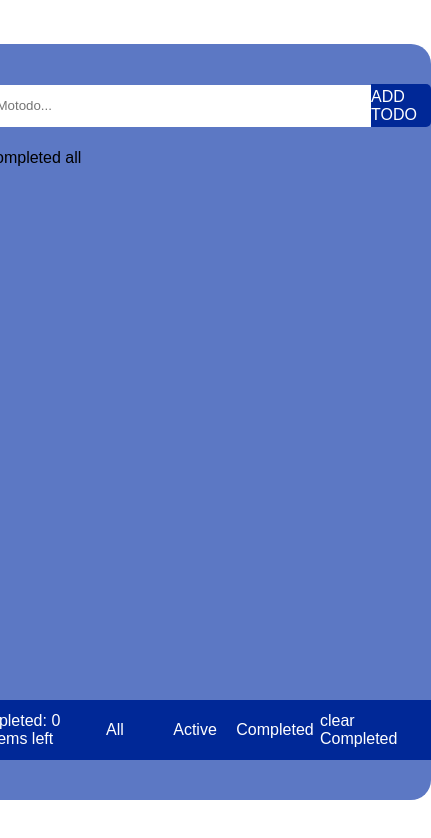
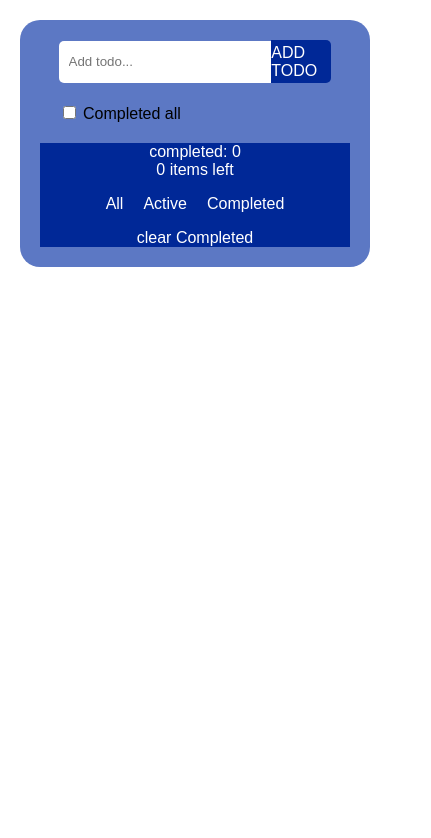
Before and after one commit to AnZoro1/ToDo, a React (Vite) app: page / in a window 390 px wide. Shown: the top 838 px of the page, 431 px wide, since content can reach past the window. Built offline with nearby package versions, Linux system fonts and the light colour scheme; the HTML template or start-up script is replaced by a standard one; a web font is replaced by a local one.

Commit message:
настраиваю адаптив

```diff
--- a/src/modules/Todo/Todo.module.scss
+++ b/src/modules/Todo/Todo.module.scss
@@ -6,7 +6,12 @@
     border-radius: 5px;
     margin-bottom: 5px;
     color: #FFF;
+    padding: 10px; // Добавлено для улучшения внешнего вида на малых экранах
 
+    @media (max-width: 480px) {
+        flex-direction: column;
+        align-items: flex-start;
+    }
 
     .todoContainer {
         display: flex;
@@ -14,12 +19,15 @@
         flex-wrap: wrap;
         width: 400px;
 
+        @media (max-width: 768px) {
+            width: 100%;
+        }
+
         .label {
             display: flex;
             align-items: flex-start;
             font-family: "New Amsterdam", sans-serif;
             font-weight: 400;
-
             cursor: pointer;
             user-select: none;
             position: relative;
@@ -41,7 +49,6 @@
                 cursor: pointer;
                 height: 0;
                 width: 0;
-
             }
 
             // Добавляем кастомный чекбокс как отдельный элемент
@@ -71,8 +78,6 @@
                 border: solid white;
                 border-width: 0 2px 2px 0;
             }
-
-
         }
     }
 
@@ -83,7 +88,6 @@
         img {
             width: 20px;
             height: 20px;
-
         }
     }
 
--- a/src/modules/TodoList/TodoList.module.scss
+++ b/src/modules/TodoList/TodoList.module.scss
@@ -5,21 +5,25 @@
     font-family: "New Amsterdam", sans-serif;
     font-weight: 400;
     height: 100vh;
+    padding: 10px; // Добавлено для отступов на малых экранах
 
     ::-webkit-scrollbar {
         width: 10px;
         height: 5px;
-
     }
 
     ::-webkit-scrollbar-thumb {
         background: rgb(202, 159, 245);
         border-radius: 15px;
-
     }
 
     ::-webkit-scrollbar-thumb:hover {
         background: rgb(152, 53, 252);
+    }
+
+    @media (max-width: 768px) {
+        height: auto;
+        padding: 20px;
     }
 
     .content {
@@ -32,6 +36,12 @@
         background-color: #5c78c4;
         border-radius: 20px;
         padding: 40px 0px 40px 0px;
+
+        @media (max-width: 768px) {
+            width: 100%;
+            height: auto;
+            padding: 20px;
+        }
 
         .formTodoContainer {
             display: flex;
@@ -52,8 +62,15 @@
                         padding-left: 10px;
                         border: none;
                         outline: none;
+
+                        @media (max-width: 768px) {
+                            width: 60%;
+                        }
+
+                        @media (max-width: 480px) {
+                            width: 100%;
+                        }
                     }
-
 
                     .addTodo {
                         width: 60px;
@@ -66,6 +83,10 @@
                         border-top-right-radius: 5px;
                         border-bottom-right-radius: 5px;
                         cursor: pointer;
+
+                        @media (max-width: 480px) {
+                            width: 30%;
+                        }
                     }
 
                     .addTodo:hover {
@@ -79,14 +100,16 @@
                 overflow-y: scroll;
                 width: 100%;
 
+                @media (max-width: 768px) {
+                    height: auto;
+                    max-height: 50vh;
+                }
             }
         }
-
 
         .completedAll {
             width: 100%;
         }
-
 
         .footerContainer {
             display: flex;
@@ -98,8 +121,11 @@
             background-color: #002897;
             color: #FFF;
 
-
-
+            @media (max-width: 480px) {
+                flex-direction: column;
+                gap: 10px;
+                height: auto;
+            }
 
             .completedTodo {
                 display: flex;
@@ -109,7 +135,6 @@
                 width: 100%;
                 max-width: 200px;
             }
-
 
             .buttonsContainer {
                 display: flex;
@@ -126,6 +151,10 @@
                     border-radius: 5px;
                     cursor: pointer;
 
+                    @media (max-width: 480px) {
+                        width: auto;
+                        padding: 5px 10px;
+                    }
                 }
 
                 .activeButton {
@@ -137,6 +166,10 @@
                     border-radius: 5px;
                     cursor: pointer;
 
+                    @media (max-width: 480px) {
+                        width: auto;
+                        padding: 5px 10px;
+                    }
                 }
 
                 .completedButton {
@@ -148,6 +181,10 @@
                     border-radius: 5px;
                     cursor: pointer;
 
+                    @media (max-width: 480px) {
+                        width: auto;
+                        padding: 5px 10px;
+                    }
                 }
 
                 .allButton:hover,
@@ -171,9 +208,6 @@
                 background-color: rgb(245, 225, 225);
                 color: #002897;
             }
-
-
         }
-
     }
 }
--- a/src/modules/TodoList/TodoList.tsx
+++ b/src/modules/TodoList/TodoList.tsx
@@ -96,7 +96,7 @@ const TodoList: React.FC = () => {
                                 value={newTodo}
                                 onChange={handleInputChange}
                                 onKeyDown={handleKeyDown}
-                                placeholder='Add Motodo...'
+                                placeholder='Add todo...'
                             />
                             <div className={styles.addTodo} onClick={handleAddTodo}>ADD TODO</div>
                         </form>
```
